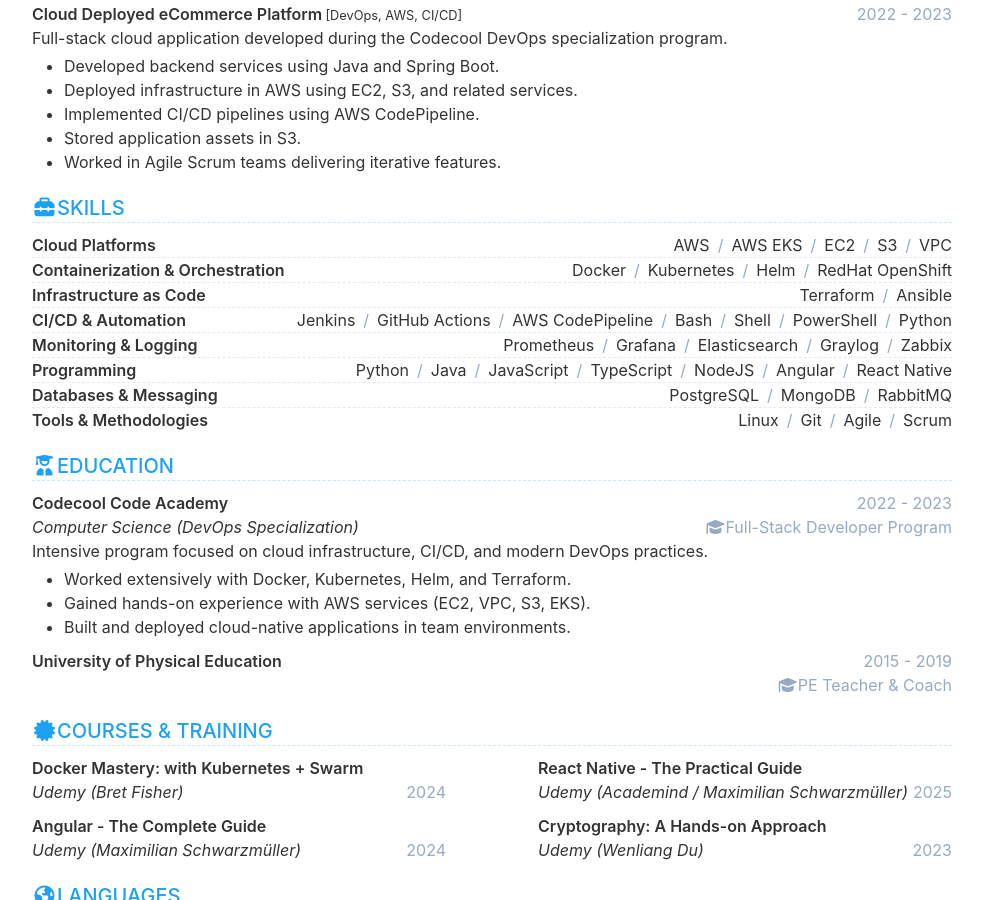
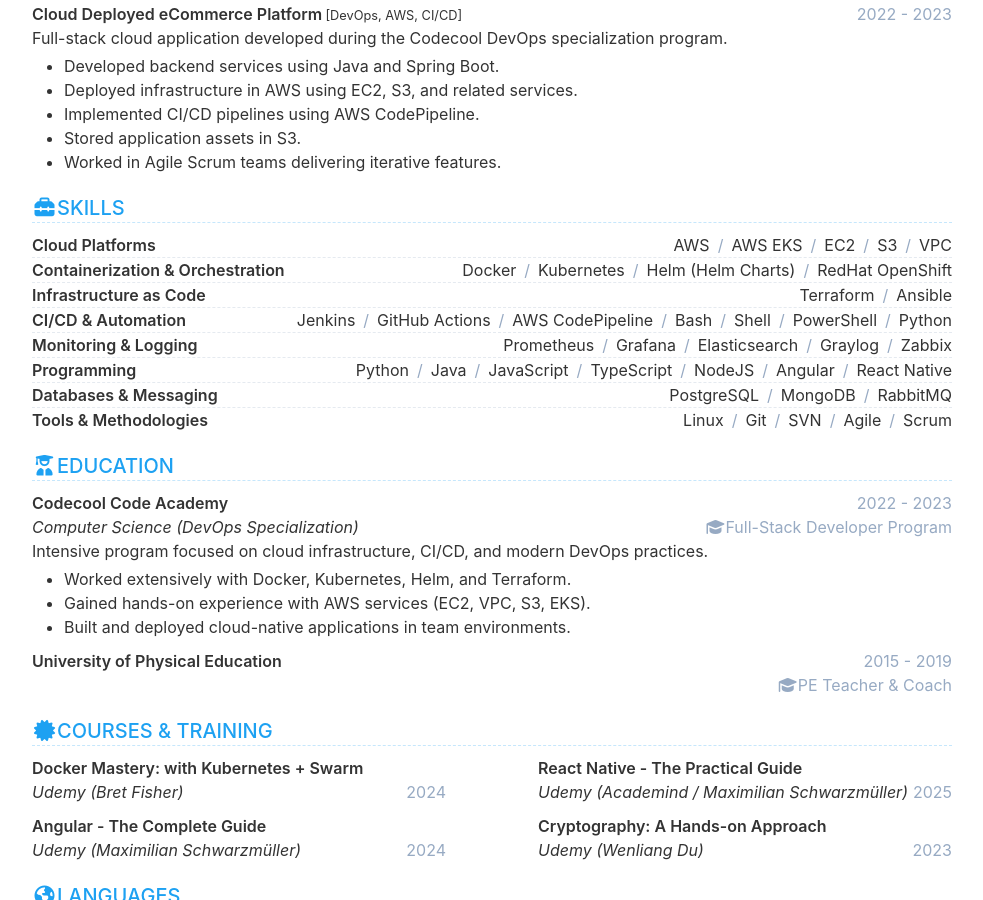
Before and after one commit to MattheWhite/online-resume, a Jekyll site: the page built from index.html, in a window 1280 px wide and 900 px high, scrolled down 1494 px. Shown: the whole window, without its empty margins (148-1131 px from the left). Built offline with Jekyll 4.4.1, drawn with Linux system fonts in a browser that asks for light colours.

Commit message:
Update Helm item description in data_personal_v3.yml

```diff
--- a/_data/data_personal_v3.yml
+++ b/_data/data_personal_v3.yml
@@ -118,7 +118,7 @@
       item:
         - Docker
         - Kubernetes
-        - Helm
+        - Helm (Helm Charts)
         - RedHat OpenShift
 
     - name: Infrastructure as Code
@@ -164,6 +164,7 @@
       item:
         - Linux
         - Git
+        - SVN
         - Agile
         - Scrum
 
```
